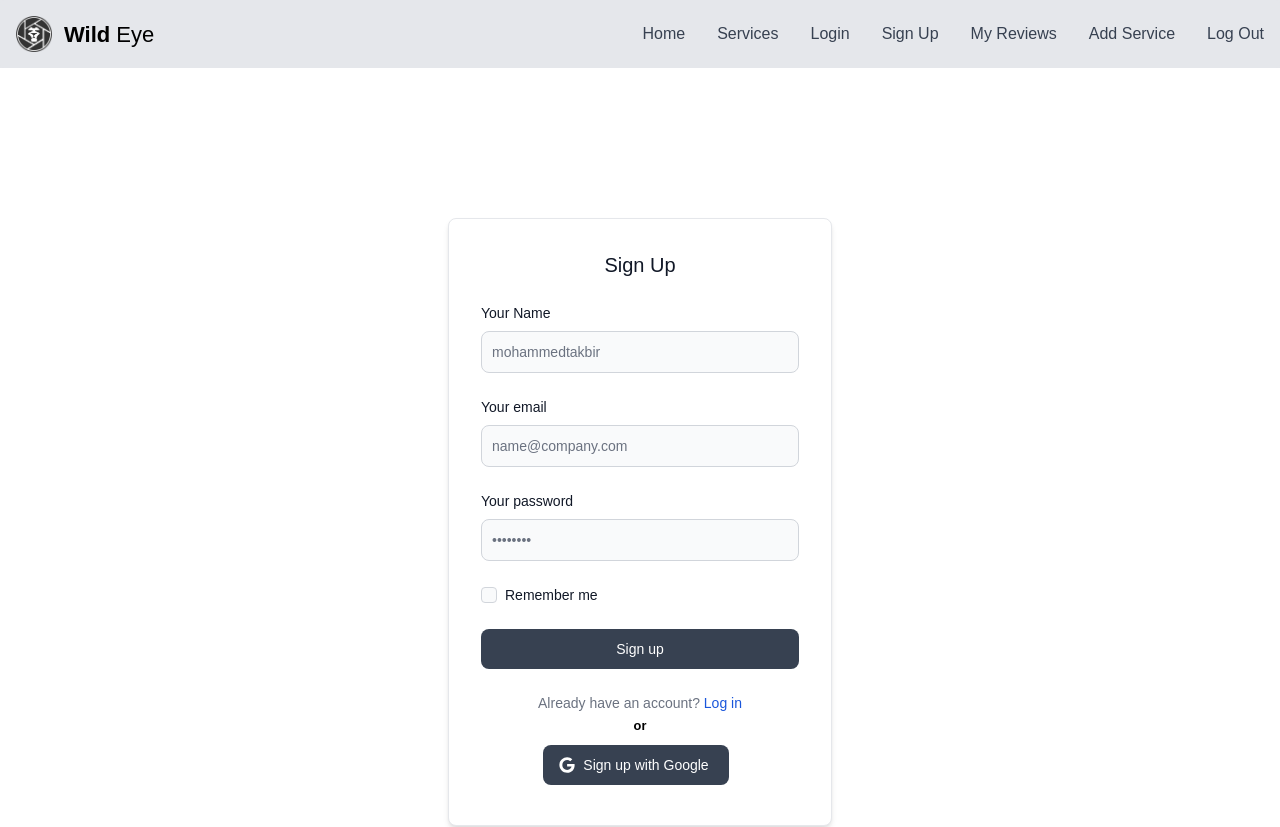
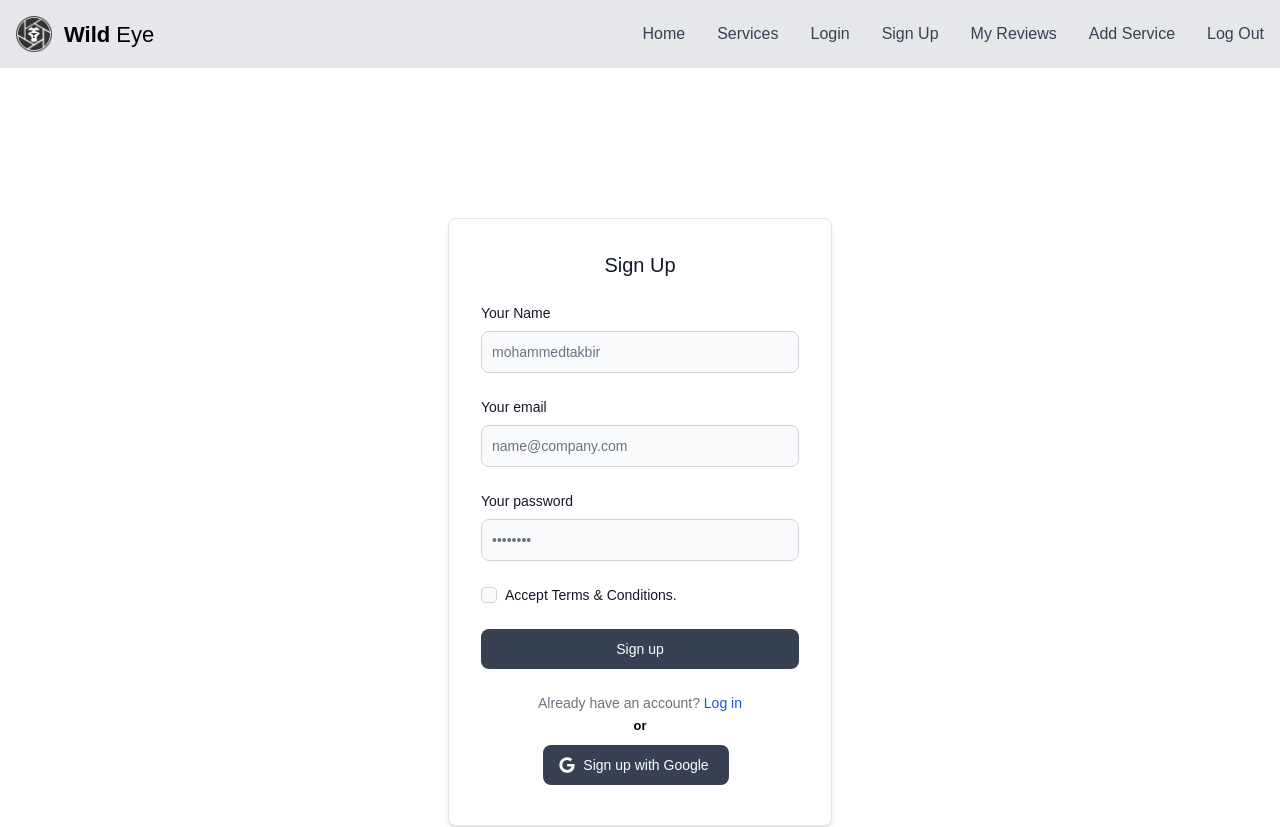
Before and after one commit to mohammedtakbir/Assignment-11-Wild-Eye-client-site, a React (Create React App) app: page /signup in a window 1280 px wide. Shown: the top 827 px of the page. Built offline with nearby package versions, Linux system fonts and the light colour scheme.

Commit message:
signup authentication added

```diff
--- a/src/Contexts/AuthProvider.js
+++ b/src/Contexts/AuthProvider.js
@@ -1,17 +1,30 @@
 import React from 'react';
-import { getAuth } from 'firebase/auth';
+import { createUserWithEmailAndPassword, getAuth, signInWithEmailAndPassword } from 'firebase/auth';
 import { createContext } from 'react';
 import { useState } from 'react';
-import app from '../firebase/friebase.config';
+import app from '../firebase/firebase.config';
 
 export const AuthContext = createContext();
-const auth = getAuth(app);
+const auth = getAuth(app)
 
 const AuthProvider = ({ children }) => {
     const [user, setUser] = useState(null);
+    const [loading, setLoading] = useState(true);
+
+    //* create an user
+    const userSignup = (email, password) => {
+        return createUserWithEmailAndPassword(auth, email, password);
+    };
+    //* login an user
+    const userLogin = (email, password) => {
+        return signInWithEmailAndPassword(auth, email, password);
+    }
 
     const getAuth = {
-        user
+        user,
+        loading,
+        userSignup,
+        userLogin
     };
     return (
         <AuthContext.Provider value={getAuth}>
--- a/src/Pages/Login/Login.js
+++ b/src/Pages/Login/Login.js
@@ -42,7 +42,7 @@ const Login = () => {
                                         type="checkbox"
                                         value=""
                                         className="w-4 h-4 bg-gray-50 rounded border border-gray-300 focus:ring-3 focus:ring-blue-300 dark:bg-gray-700 dark:border-gray-600 dark:focus:ring-blue-600 dark:ring-offset-gray-800"
-                                        required />
+                                    />
                                 </div>
                                 <label
                                     htmlFor="remember"
--- a/src/Pages/SignUp/SignUp.js
+++ b/src/Pages/SignUp/SignUp.js
@@ -1,11 +1,36 @@
-import React from 'react';
+import React, { useState } from 'react';
+import { useContext } from 'react';
+import toast from 'react-hot-toast';
 import { Link } from 'react-router-dom';
+import { AuthContext } from '../../Contexts/AuthProvider';
 
 const SignUp = () => {
+    const { userSignup } = useContext(AuthContext);
+    const [error, setError] = useState('');
+
+    const handleUserSignup = (e) => {
+        e.preventDefault();
+        const form = e.target;
+        const name = form.name.value;
+        const email = form.email.value;
+        const password = form.password.value;
+
+        userSignup(email, password)
+            .then(res => {
+                toast.success('Sign up successfully!');
+                form.reset();
+                console.log(res.user);
+            })
+            .catch(err => {
+                setError(err.message)
+                console.error(err)
+            })
+    }
+
     return (
         <div className='flex justify-center my-[150px]'>
             <div className="p-4 w-full max-w-sm bg-white rounded-lg border border-gray-200 shadow-md sm:p-6 md:p-8 dark:bg-gray-800 dark:border-gray-700">
-                <form className="space-y-6" action="#">
+                <form className="space-y-6" onSubmit={handleUserSignup}>
                     <h5 className="text-xl font-medium text-gray-900 dark:text-white text-center">Sign Up</h5>
                     <div>
                         <label
@@ -44,6 +69,9 @@ const SignUp = () => {
                             required
                         />
                     </div>
+                    <p className='text-red-500 !mt-3'>
+                        <small>{error}</small>
+                    </p>
                     <div className="flex items-start">
                         <div className="flex items-start">
                             <div className="flex items-center h-5">
@@ -52,11 +80,12 @@ const SignUp = () => {
                                     type="checkbox"
                                     value=""
                                     className="w-4 h-4 bg-gray-50 rounded border border-gray-300 focus:ring-3 focus:ring-blue-300 dark:bg-gray-700 dark:border-gray-600 dark:focus:ring-blue-600 dark:ring-offset-gray-800"
-                                    required />
+                                // required
+                                />
                             </div>
                             <label
                                 htmlFor="remember"
-                                className="ml-2 text-sm font-medium text-gray-900 dark:text-gray-300">Remember me</label>
+                                className="ml-2 text-sm font-medium text-gray-900 dark:text-gray-300">Accept Terms & Conditions.</label>
                         </div>
                     </div>
                     <button
--- a/src/firebase/friebase.config.js
+++ b/src/firebase/firebase.config.js
@@ -15,4 +15,5 @@ const firebaseConfig = {
 
 // Initialize Firebase
 const app = initializeApp(firebaseConfig);
+
 export default app;
```
